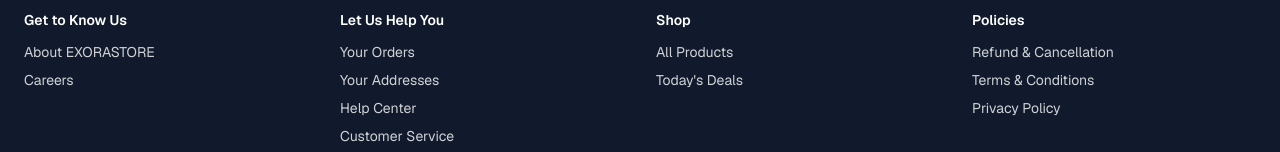
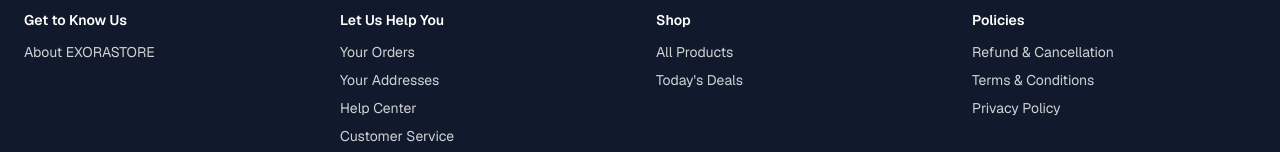
Before and after one commit to texacoder/Ecommerce-, a Next.js app: page / in a window 1280 px wide. Shown: the part 800-952 px from the top of the page. Built offline with nearby package versions, Linux system fonts and the light colour scheme; no server answers; the database is empty.

Commit message:
Remove placeholder "Careers" footer link
It pointed at /products, not a real careers page - dead weight with
no actual content behind it.

Co-Authored-By: Claude Sonnet 5 <noreply@anthropic.com>
Claude-Session: https://claude.ai/code/session_01NX3nvSoZQdEu7kjQzt1u4B

```diff
--- a/src/components/Footer.tsx
+++ b/src/components/Footer.tsx
@@ -8,7 +8,6 @@ export default function Footer() {
           <h3 className="text-white font-semibold mb-3">Get to Know Us</h3>
           <ul className="flex flex-col gap-2">
             <li><Link href="/about" className="hover:underline">About EXORASTORE</Link></li>
-            <li><Link href="/products" className="hover:underline">Careers</Link></li>
           </ul>
         </div>
         <div>
```
